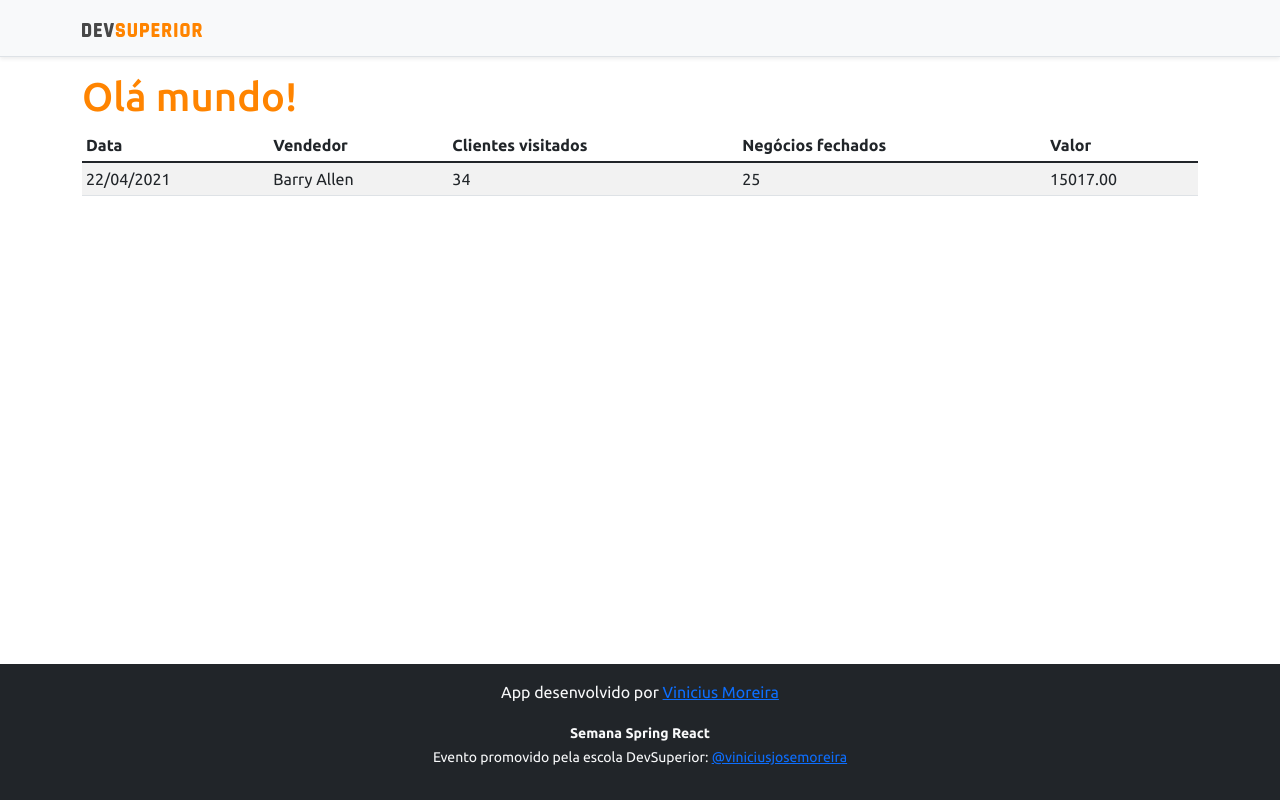
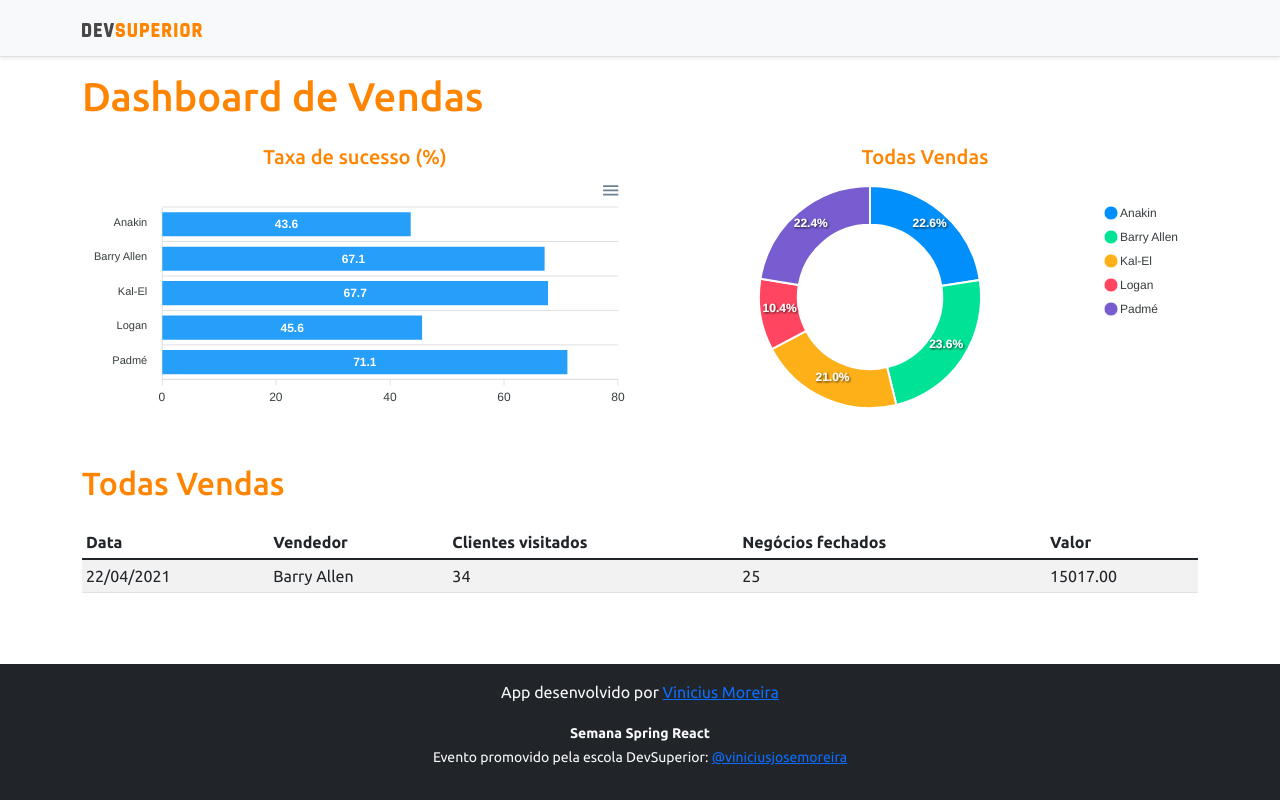
Before and after one commit to vjmp06/projeto-sds4, a React (Create React App) app in the folder frontend/: page / in a window 1280 px wide. Built offline with nearby package versions, Linux system fonts and the light colour scheme.

Commit message:
Static charts

```diff
--- a/frontend/src/App.tsx
+++ b/frontend/src/App.tsx
@@ -1,13 +1,31 @@
 import NavBar from 'components/NavBar';
 import Footer from 'components/Footer';
 import DataTable from 'components/DataTable';
+import BarChart from 'components/BarChart';
+import DonutChart from 'components/DonutChart';
 
 function App() {
   return (
     <>
       <NavBar />
       <div className="container">
-        <h1 className="text-primary">Olá mundo!</h1>
+        <h1 className="text-primary">Dashboard de Vendas</h1>
+
+        <div className="row text-primary py-3">
+          <div className="col-sm-6">
+            <h5 className="text-center text-secundary">Taxa de sucesso (%)</h5>
+            <BarChart />
+          </div>
+          <div className="col-sm-6">
+            <h5 className="text-center text-secundary">Todas Vendas</h5>
+            <DonutChart />
+          </div>
+        </div>
+
+        <div className="py-3">
+          <h2 className="text-primary">Todas Vendas</h2>
+        </div>
+
         <DataTable />
       </div>
       <Footer />
--- /dev/null
+++ b/frontend/src/components/BarChart/index.tsx
@@ -0,0 +1,34 @@
+import Chart from 'react-apexcharts';
+
+const BarChart = () => {
+    const options = {
+        plotOptions: {
+            bar: {
+                horizontal: true,
+            }
+        },
+    };
+
+    const mockData = {
+        labels: {
+            categories: ['Anakin', 'Barry Allen', 'Kal-El', 'Logan', 'Padmé']
+        },
+        series: [
+            {
+                name: "% Sucesso",
+                data: [43.6, 67.1, 67.7, 45.6, 71.1]
+            }
+        ]
+    };
+
+    return (
+        <Chart
+            options={{ ...options, xaxis: mockData.labels}}
+            series={mockData.series}
+            type="bar"
+            height="240"
+        />
+    );
+  }
+
+  export default BarChart;
--- /dev/null
+++ b/frontend/src/components/DonutChart/index.tsx
@@ -0,0 +1,25 @@
+import Chart from 'react-apexcharts';
+
+const DonetChart = () => {
+    const mockData = {
+        series: [477138, 499928, 444867, 220426, 473088],
+        labels: ['Anakin', 'Barry Allen', 'Kal-El', 'Logan', 'Padmé']
+    }
+
+    const options = {
+        legend: {
+            show: true
+        }
+    }
+
+    return (
+        <Chart
+            options={{ ...options, labels: mockData.labels}}
+            series={mockData.series}
+            type="donut"
+            height="240"
+        />
+    );
+  }
+
+  export default DonetChart;
--- /dev/null
+++ b/package.json
@@ -0,0 +1,6 @@
+{
+  "dependencies": {
+    "apexcharts": "^3.28.1",
+    "react-apexcharts": "^1.3.9"
+  }
+}
```
Also changed, not shown: 1 other file (tests, documents, lock files or other folders).
